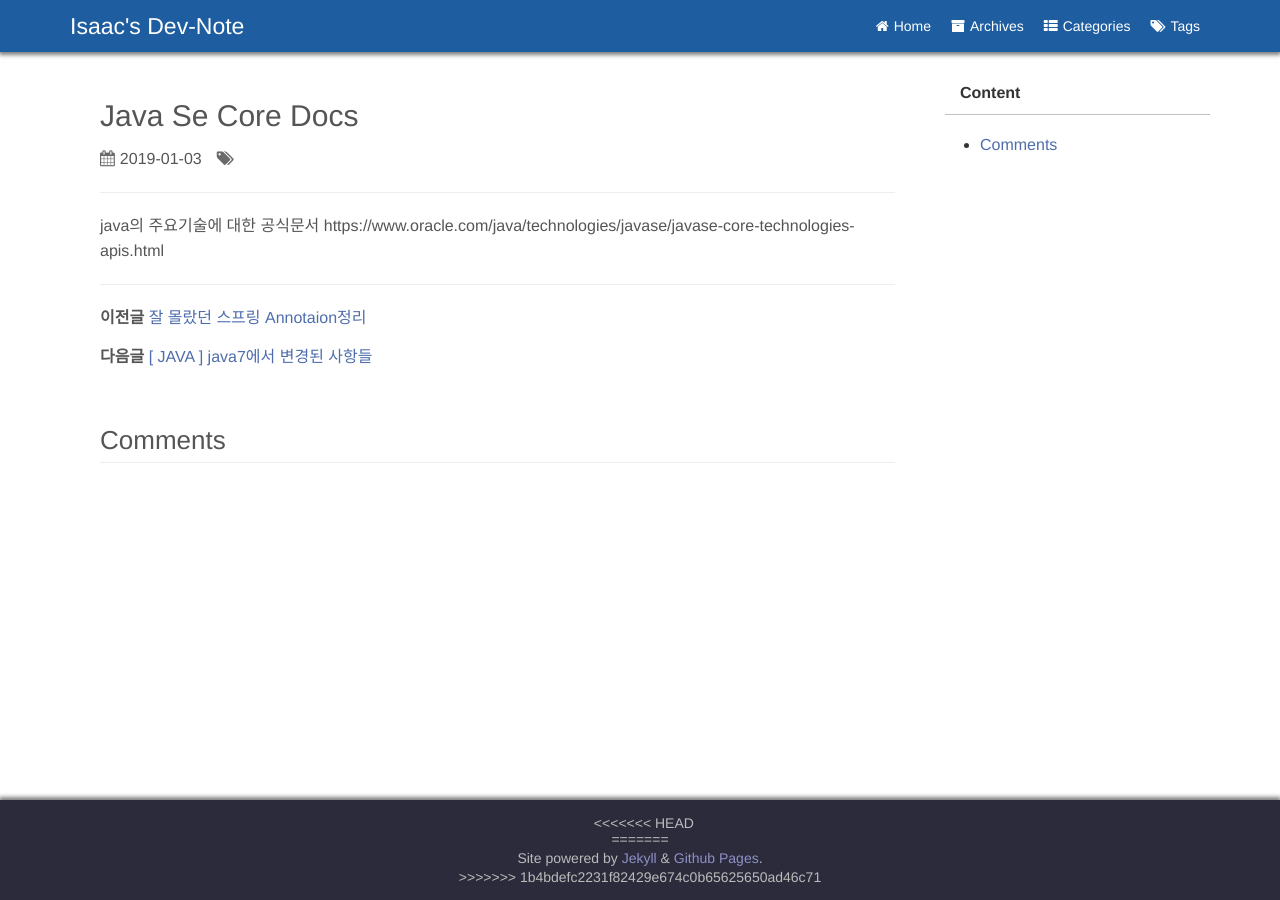
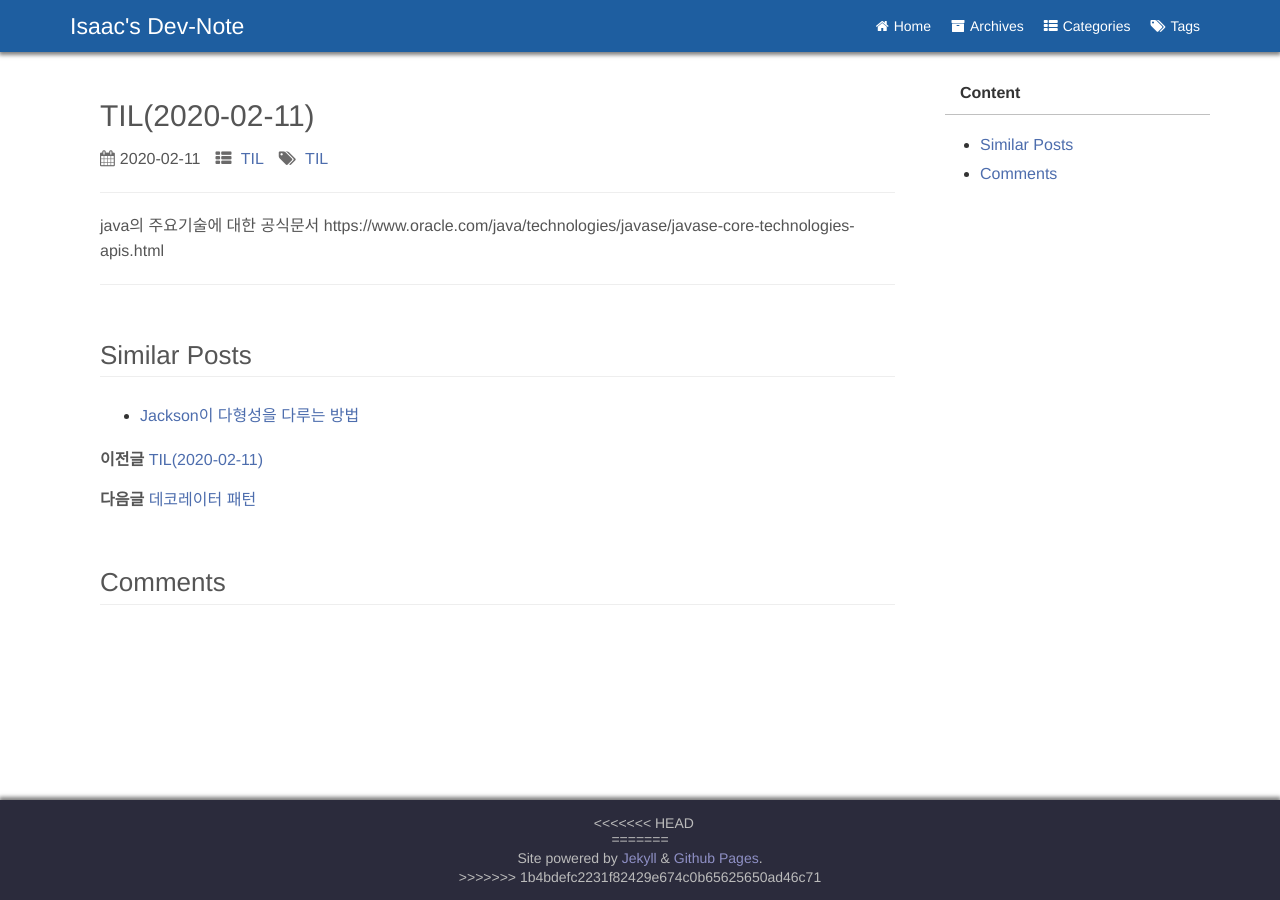
Before and after one commit to isaac1102/isaac1102.github.io, a Jekyll site: the page built from _posts/2019-01-03-java-se-core-docs.md, in a window 1280 px wide. Built offline with Jekyll 4.4.1, drawn with Linux system fonts in a browser that asks for light colours; our own code applies the rules of GitHub Pages for plain Markdown files; comment, search, counter and statistics services are not loaded; a style sheet for code colours, icons or effects is not loaded.

Commit message:
Update 2019-01-03-java-se-core-docs.md

```diff
--- a/_posts/2019-01-03-java-se-core-docs.md
+++ b/_posts/2019-01-03-java-se-core-docs.md
@@ -1,2 +1,12 @@
+---
+layout: post
+title:  "TIL(2020-02-11)"
+date:   2020-02-11 00:00:00
+categories: TIL
+tags: TIL
+---
+* content
+{:toc}
+
 java의 주요기술에 대한 공식문서
 https://www.oracle.com/java/technologies/javase/javase-core-technologies-apis.html
```
